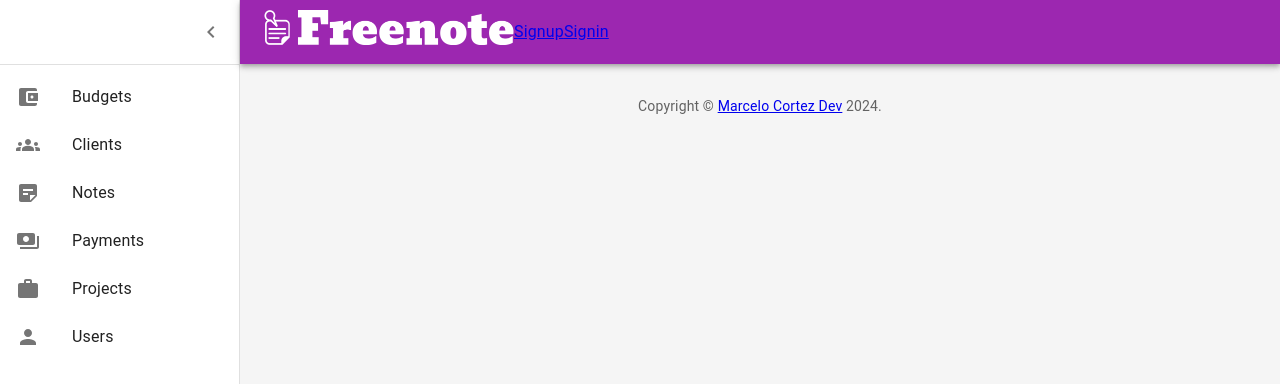
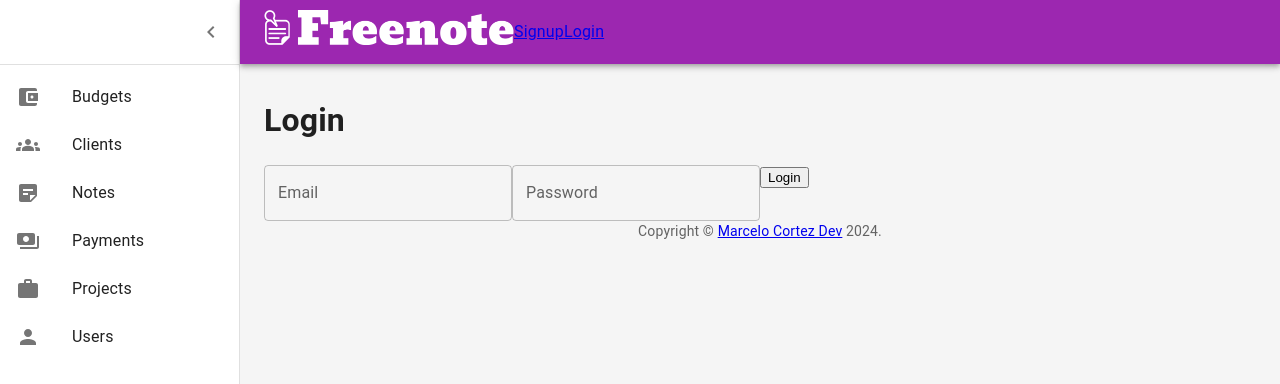
Before and after one commit to marcelohcortez/FreeNote---Frontend-WIP-, a React (Create React App) app: page /login in a window 1280 px wide. Shown: the top 384 px of the page. Built offline with nearby package versions, Linux system fonts and the light colour scheme.

Commit message:
Add login functionality

```diff
--- /dev/null
+++ b/src/api/login.ts
@@ -0,0 +1,31 @@
+import { LoginFormValues } from 'types/loginFormValues';
+
+const loginUser = async (values: LoginFormValues) => {
+  try {
+    const requestLoginValues = {
+      email: values.email,
+      password: values.password,
+    };
+
+    const responseLoginUser = await fetch(
+      `${process.env.REACT_APP_API_ENDPOINT}login`,
+      {
+        method: 'POST',
+        headers: {
+          'Content-Type': 'application/json',
+        },
+        body: JSON.stringify(requestLoginValues),
+      },
+    );
+
+    if (!responseLoginUser.ok) {
+      throw new Error('HTTP error ' + responseLoginUser.status);
+    }
+
+    return await responseLoginUser.json();
+  } catch (error) {
+    console.error('Failed to submit form:', error);
+  }
+};
+
+export { loginUser };
--- a/src/components/AppBar/index.tsx
+++ b/src/components/AppBar/index.tsx
@@ -79,7 +79,7 @@ const AppBarComponent = () => {
         </div>
         <div>
           <Link to="/signup">Signup</Link>
-          <Link to="/signin">Signin</Link>
+          <Link to="/login">Login</Link>
         </div>
       </Toolbar>
       {/* <IconButton color="inherit">
--- a/src/router/index.tsx
+++ b/src/router/index.tsx
@@ -9,6 +9,7 @@ import PaymentsRouter from './payments';
 import ProjectsRouter from './projects';
 import UsersRouter from './users';
 import SignupRouter from './signup';
+import LoginRouter from './login';
 import NotFound from '../views/404';
 
 const Router = () => (
@@ -21,6 +22,7 @@ const Router = () => (
     <Route path="/projects/*" element={<ProjectsRouter />} />
     <Route path="/users/*" element={<UsersRouter />} />
     <Route path="/signup/*" element={<SignupRouter />} />
+    <Route path="/login/*" element={<LoginRouter />} />
     {/* <Route path="*" element={<NotFound />} /> */}
   </Routes>
 );
--- /dev/null
+++ b/src/router/login.tsx
@@ -0,0 +1,17 @@
+import React from 'react';
+import { Route, Routes } from 'react-router-dom';
+
+// Import your project components here
+import Login from 'views/Login';
+
+const LoginRouter = () => {
+  return (
+    <Routes>
+      <Route path="/">
+        <Route index element={<Login />} />
+      </Route>
+    </Routes>
+  );
+};
+
+export default LoginRouter;
--- /dev/null
+++ b/src/types/loginFormValues.d.ts
@@ -0,0 +1,6 @@
+interface LoginFormValues {
+  email: string;
+  password: string;
+}
+
+export type { LoginFormValues };
--- /dev/null
+++ b/src/validations/loginValidation.tsx
@@ -0,0 +1,14 @@
+import * as Yup from 'yup';
+
+const validationSchema = Yup.object({
+  email: Yup.string()
+    .required('Required')
+    .email('Invalid')
+    .matches(/^[A-Z0-9._%+-]+@[A-Z0-9.-]+\.[A-Z]{2,}$/i, 'Invalid'),
+  password: Yup.string()
+    .required('Required')
+    .min(6, 'Must be at least 6 characters')
+    .matches(/^(?=.*[A-Za-z])(?=.*\d).{6,}$/, 'Invalid. Example: Abc123#'),
+});
+
+export default validationSchema;
--- /dev/null
+++ b/src/views/Login/handleSubmit.tsx
@@ -0,0 +1,39 @@
+import React from 'react';
+import { FormikHelpers } from 'formik';
+
+import { LoginFormValues } from 'types/loginFormValues';
+import { loginUser } from 'api/login';
+import { Action } from 'types/action';
+
+const handleSubmit = async (
+  values: LoginFormValues,
+  { resetForm }: FormikHelpers<LoginFormValues>,
+  setSuccess: (value: boolean) => void,
+  setError: (value: boolean) => void,
+  dispatch: React.Dispatch<Action>,
+) => {
+  try {
+    // signup user
+    const loginResponse = await loginUser(values);
+
+    // update the auth context
+    dispatch({ type: 'LOGIN', payload: loginResponse });
+
+    // save the user to local storage
+    localStorage.setItem('user', JSON.stringify(loginResponse));
+
+    setSuccess(true);
+    setTimeout(() => {
+      setSuccess(false);
+    }, 3000);
+    resetForm();
+  } catch (error) {
+    setError(true);
+    setTimeout(() => {
+      setError(false);
+    }, 3000);
+    console.error('Failed to submit form:', error);
+  }
+};
+
+export { handleSubmit };
--- /dev/null
+++ b/src/views/Login/index.tsx
@@ -0,0 +1,59 @@
+import React, { useState } from 'react';
+import { Formik, Field, Form } from 'formik';
+import TextField from '@mui/material/TextField';
+
+import validationSchema from 'validations/loginValidation';
+import { LoginFormValues } from 'types/loginFormValues';
+import { handleSubmit } from './handleSubmit';
+import Alerts from 'components/Alerts';
+import { useAuthContext } from 'hooks/useAuthContext';
+
+const signin = () => {
+  const [success, setSuccess] = useState(false);
+  const [error, setError] = useState(false);
+  const { dispatch } = useAuthContext();
+
+  return (
+    <>
+      <h1>Login</h1>
+      <Alerts successCreating={success} errorCreating={error} item="user" />
+      <Formik
+        initialValues={{
+          email: '',
+          password: '',
+        }}
+        validationSchema={validationSchema}
+        onSubmit={(values: LoginFormValues, resetForm) => {
+          handleSubmit(values, resetForm, setSuccess, setError, dispatch);
+        }}
+      >
+        <Form>
+          <Field name="email">
+            {({ field, meta }: { field: any; meta: any }) => (
+              <TextField
+                {...field}
+                label="Email"
+                error={meta.touched && !!meta.error}
+                helperText={meta.touched ? meta.error : ''}
+              />
+            )}
+          </Field>
+          <Field name="password">
+            {({ field, meta }: { field: any; meta: any }) => (
+              <TextField
+                {...field}
+                type="password"
+                label="Password"
+                error={meta.touched && !!meta.error}
+                helperText={meta.touched ? meta.error : ''}
+              />
+            )}
+          </Field>
+          <button type="submit">Login</button>
+        </Form>
+      </Formik>
+    </>
+  );
+};
+
+export default signin;
```
